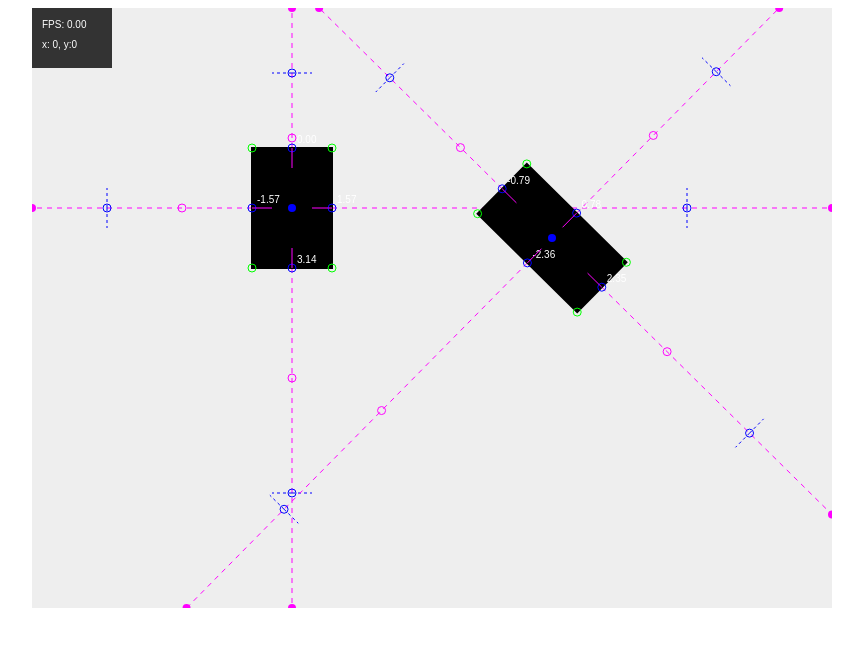
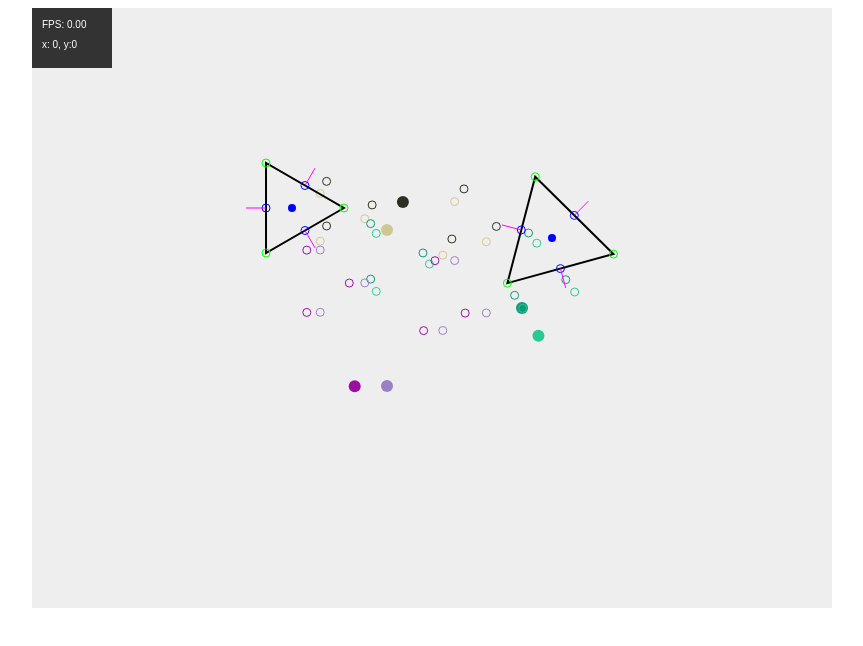
Before and after one commit to treptowdesign/minitank, a plain HTML site: page sat.html in a window 1280 px wide. Shown: the whole page, without its empty margins (208-1071 px from the left). Drawn offline with Linux system fonts and the light colour scheme.

Commit message:
misc edits

```diff
--- a/sat.html
+++ b/sat.html
@@ -8,6 +8,6 @@
 </head>
 <body>
 <canvas id="gameCanvas" width="800" height="600"></canvas>
-<script src="sat.js"></script>
+<script src="satTri.js"></script>
 </body>
 </html>
```
